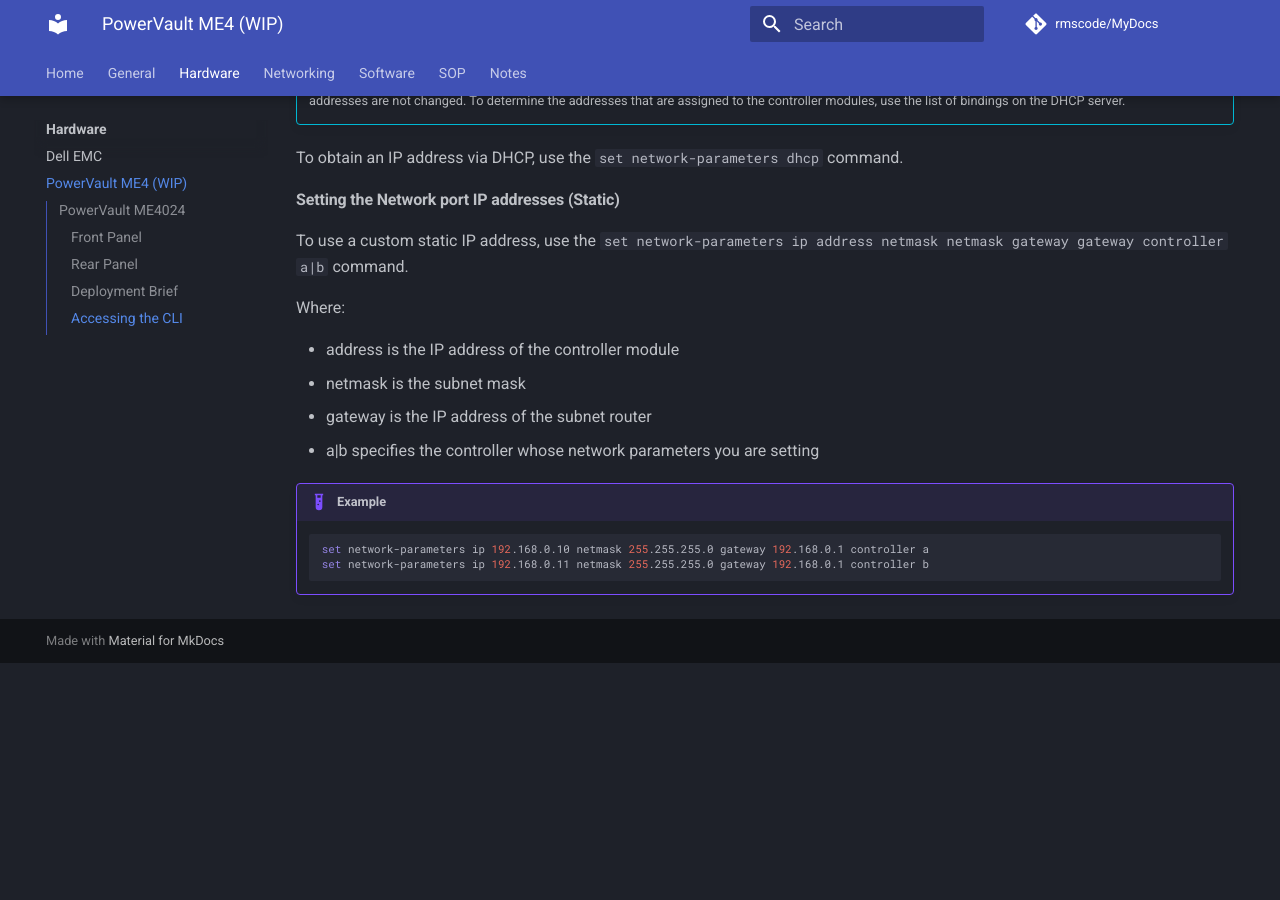
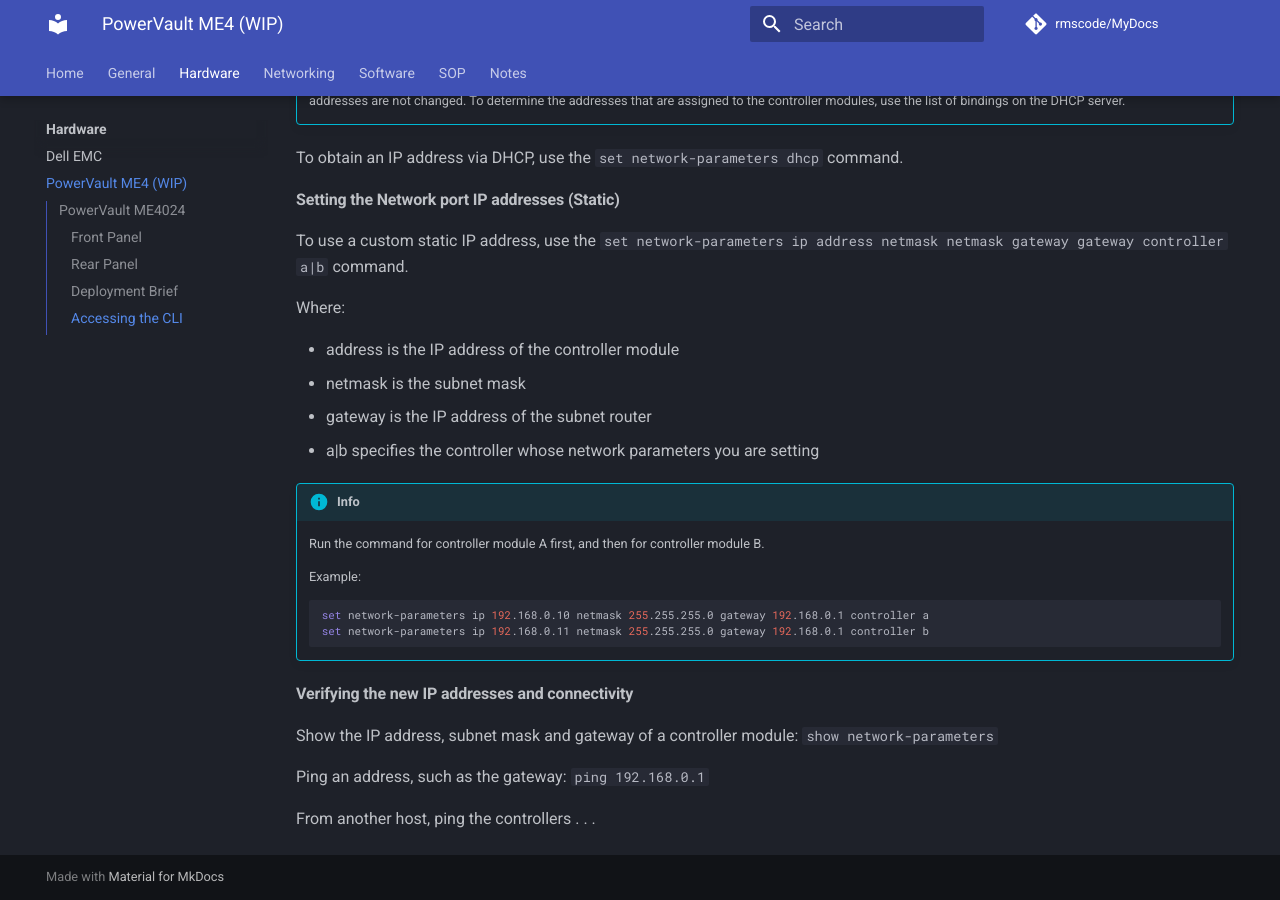
Before and after one commit to rmscode/binary-garden, an MkDocs documentation site: the page built from docs/hardware/powervault-me4-draft.md, in a window 1280 px wide and 900 px high, scrolled down 9166 px. Built offline with MkDocs 1.6.1 and Material for MkDocs 9.7.7, drawn with Linux system fonts in a browser that asks for light colours; comment, search, counter and statistics services are not loaded; before the commit the page ends 9829 px from its top, so only the background shows below that.

Commit message:
Update powervault-me4-draft.md

````diff
--- a/docs/hardware/powervault-me4-draft.md
+++ b/docs/hardware/powervault-me4-draft.md
@@ -337,9 +337,20 @@
 - gateway is the IP address of the subnet router
 - a|b specifies the controller whose network parameters you are setting
 
-!!! example
+!!! info
 
+    Run the command for controller module A first, and then for controller module B.
+
+    Example:
     ```shell
     set network-parameters ip 192.168.0.10 netmask 255.255.255.0 gateway 192.168.0.1 controller a
     set network-parameters ip 192.168.0.11 netmask 255.255.255.0 gateway 192.168.0.1 controller b
     ```
+
+#### Verifying the new IP addresses and connectivity
+
+Show the IP address, subnet mask and gateway of a controller module: `show network-parameters`
+
+Ping an address, such as the gateway: `ping 192.168.0.1`
+
+From another host, ping the controllers . . .
````
